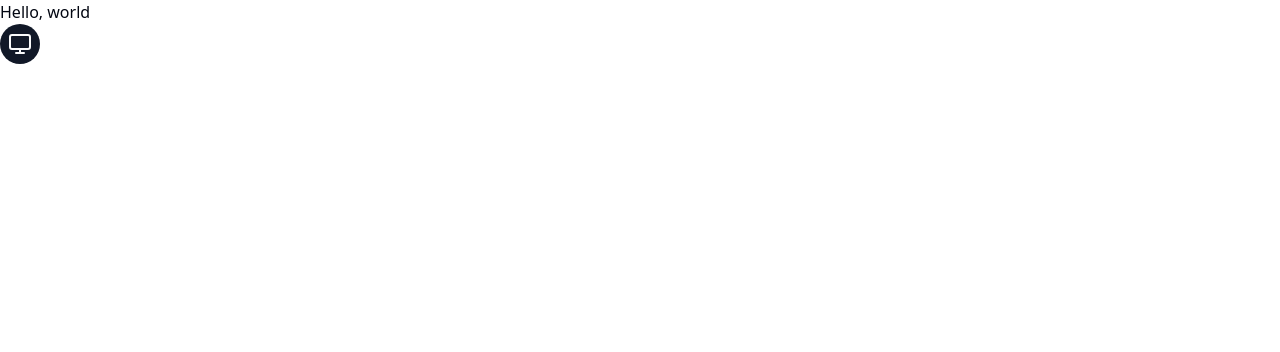
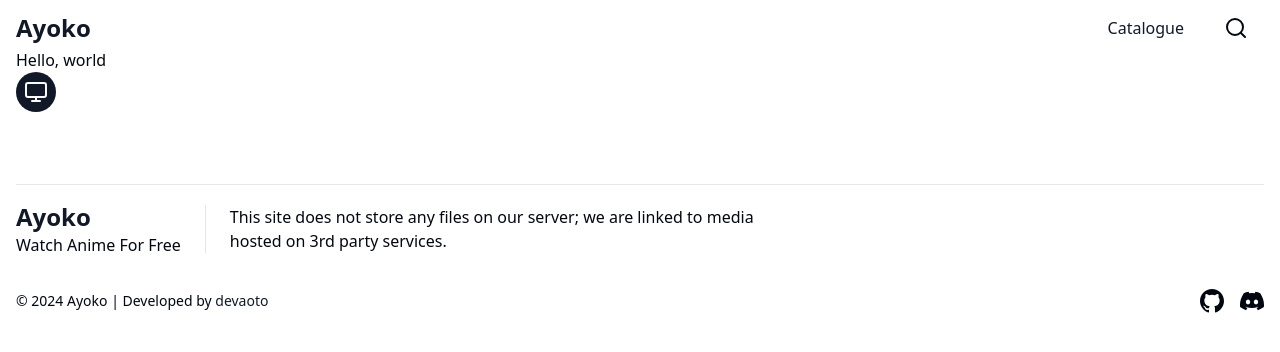
Before and after one commit to shimizudev/ayoko-new, a Next.js app: page / in a window 1280 px wide. Shown: the top 352 px of the page. Built offline with nearby package versions, Linux system fonts and the light colour scheme.

Commit message:
Update default layout

```diff
--- a/app/layout.tsx
+++ b/app/layout.tsx
@@ -1,34 +1,46 @@
-import type { Metadata } from "next";
-import localFont from "next/font/local";
-import "./globals.css";
+import type { Metadata } from 'next';
+import localFont from 'next/font/local';
+import './globals.css';
+import { ThemeProvider } from '@/providers/theme-provider';
+import NavBar from '@/components/base/navbar';
+import Footer from '@/components/base/footer';
 
 const geistSans = localFont({
-  src: "./fonts/GeistVF.woff",
-  variable: "--font-geist-sans",
-  weight: "100 900",
+  src: './fonts/GeistVF.woff',
+  variable: '--font-geist-sans',
+  weight: '100 900',
 });
 const geistMono = localFont({
-  src: "./fonts/GeistMonoVF.woff",
-  variable: "--font-geist-mono",
-  weight: "100 900",
+  src: './fonts/GeistMonoVF.woff',
+  variable: '--font-geist-mono',
+  weight: '100 900',
 });
 
 export const metadata: Metadata = {
-  title: "Create Next App",
-  description: "Generated by create next app",
+  title: 'Ayoko - Watch Anime For Free In HD without any ads or trackers',
+  description: 'Watch Anime For Free In HD without any ads or trackers',
 };
 
 export default function RootLayout({
   children,
 }: Readonly<{
   children: React.ReactNode;
-}>) {
+}>): JSX.Element {
   return (
-    <html lang="en">
+    <html suppressHydrationWarning lang="en">
       <body
         className={`${geistSans.variable} ${geistMono.variable} antialiased`}
       >
-        {children}
+        <ThemeProvider
+          attribute="class"
+          defaultTheme="system"
+          enableSystem
+          disableTransitionOnChange
+        >
+          <NavBar />
+          <main className="px-4 py-12">{children}</main>
+          <Footer />
+        </ThemeProvider>
       </body>
     </html>
   );
```
